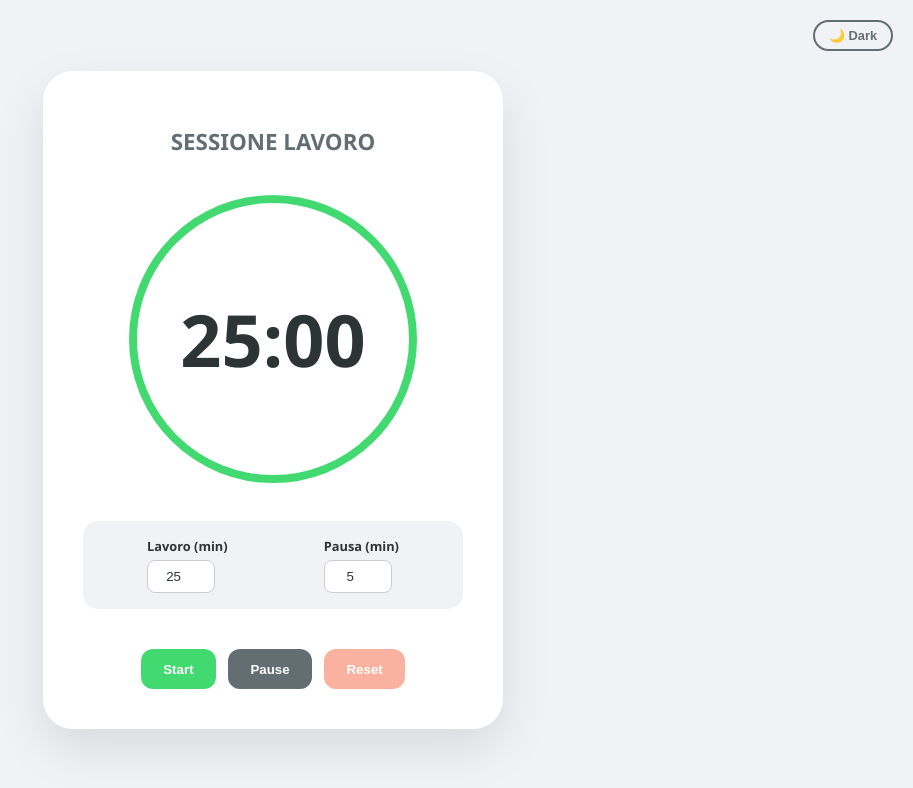
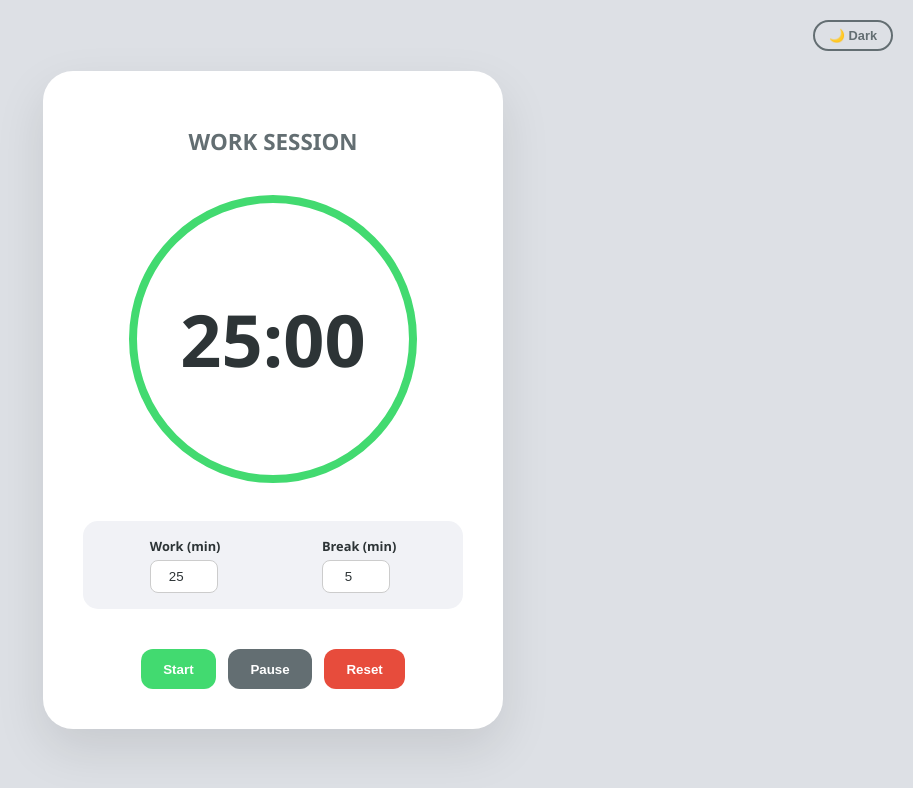
Before and after one commit to nicoperiz/pomodoro-timer, a plain HTML site: page index.html in a window 1280 px wide. Shown: the whole page, without its empty margins (367-1280 px from the left). Drawn offline with Linux system fonts and the light colour scheme.

Commit message:
Add files via upload

```diff
--- a/index.html
+++ b/index.html
@@ -1,44 +1,38 @@
 <!DOCTYPE html>
-<html lang="it">
+<html lang="en">
 <head>
   <meta charset="UTF-8">
   <meta name="viewport" content="width=device-width, initial-scale=1.0">
-    <title>Pomodoro Focus Timer</title>
+  <title>Pomodoro Timer</title>
   <link rel="stylesheet" href="style.css">
 </head>
 <body>
   <button class="dark-toggle" id="dark-toggle">🌙 Dark</button>
-
   <div class="container">
-        <h1 id="status-text">Sessione Lavoro</h1>
-
+    <h1 id="status-text">Work Session</h1>
     <div class="timer-container">
       <svg class="progress-ring" width="300" height="300">
         <circle class="progress-ring__circle" stroke="#42da70" stroke-width="8" fill="transparent" r="140" cx="150" cy="150"/>
       </svg>
       <div class="timer-display" id="timer">25:00</div>
     </div>
-
     <div class="settings">
       <div class="input-group">
-                <label for="work-input">Lavoro (min)</label>
+        <label for="work-input">Work (min)</label>
         <input type="number" id="work-input" value="25" min="1" max="60">
       </div>
       <div class="input-group">
-                <label for="break-input">Pausa (min)</label>
+        <label for="break-input">Break (min)</label>
         <input type="number" id="break-input" value="5" min="1" max="60">
       </div>
     </div>
-
     <div class="controls">
       <button class="btn-start" id="start">Start</button>
       <button id="pause">Pause</button>
       <button class="btn-reset" id="reset">Reset</button>
     </div>
   </div>
-
   <audio id="alarm" src="https://actions.google.com/sounds/v1/alarms/beep_short.ogg"></audio>
-
   <script src="script.js"></script>
 </body>
 </html>
--- a/script.js
+++ b/script.js
@@ -101,9 +101,6 @@ resetBtn.addEventListener('click', () => {
 workInput.addEventListener('change', saveSettings);
 breakInput.addEventListener('change', saveSettings);
 
-loadSettings();
-initTimer();
-
 const darkToggle = document.getElementById('dark-toggle');
 const savedTheme = localStorage.getItem('theme');
 if (savedTheme === 'dark') {
@@ -117,3 +114,6 @@ darkToggle.addEventListener('click', () => {
   darkToggle.textContent = isDark ? '☀️ Light' : '🌙 Dark';
   localStorage.setItem('theme', isDark ? 'dark' : 'light');
 });
+
+loadSettings();
+initTimer();
--- a/style.css
+++ b/style.css
@@ -1,6 +1,6 @@
 :root {
   --primary-color: #ff6b6b;
-  --bg-color: #f0f2f5;
+  --bg-color: #dde0e5;
   --text-color: #2d3436;
   --work-color: #42da70;
   --break-color: #0984e3;
@@ -108,7 +108,7 @@ button {
 
 button:active { transform: scale(0.95); }
 .btn-start { background-color: var(--work-color); color: white; }
-.btn-reset { background-color: #fab1a0; color: white; }
+.btn-reset { background-color: #e74c3c; color: white; }
 
 .status-work { color: var(--work-color); }
 .status-break { color: var(--break-color); }
@@ -157,3 +157,7 @@ body.dark .dark-toggle {
   border-color: #cdd6f4;
   color: #cdd6f4;
 }
+
+body.dark .settings input {
+  color-scheme: dark;
+}
```
Lines whose indentation alone changed are shown as unchanged.
